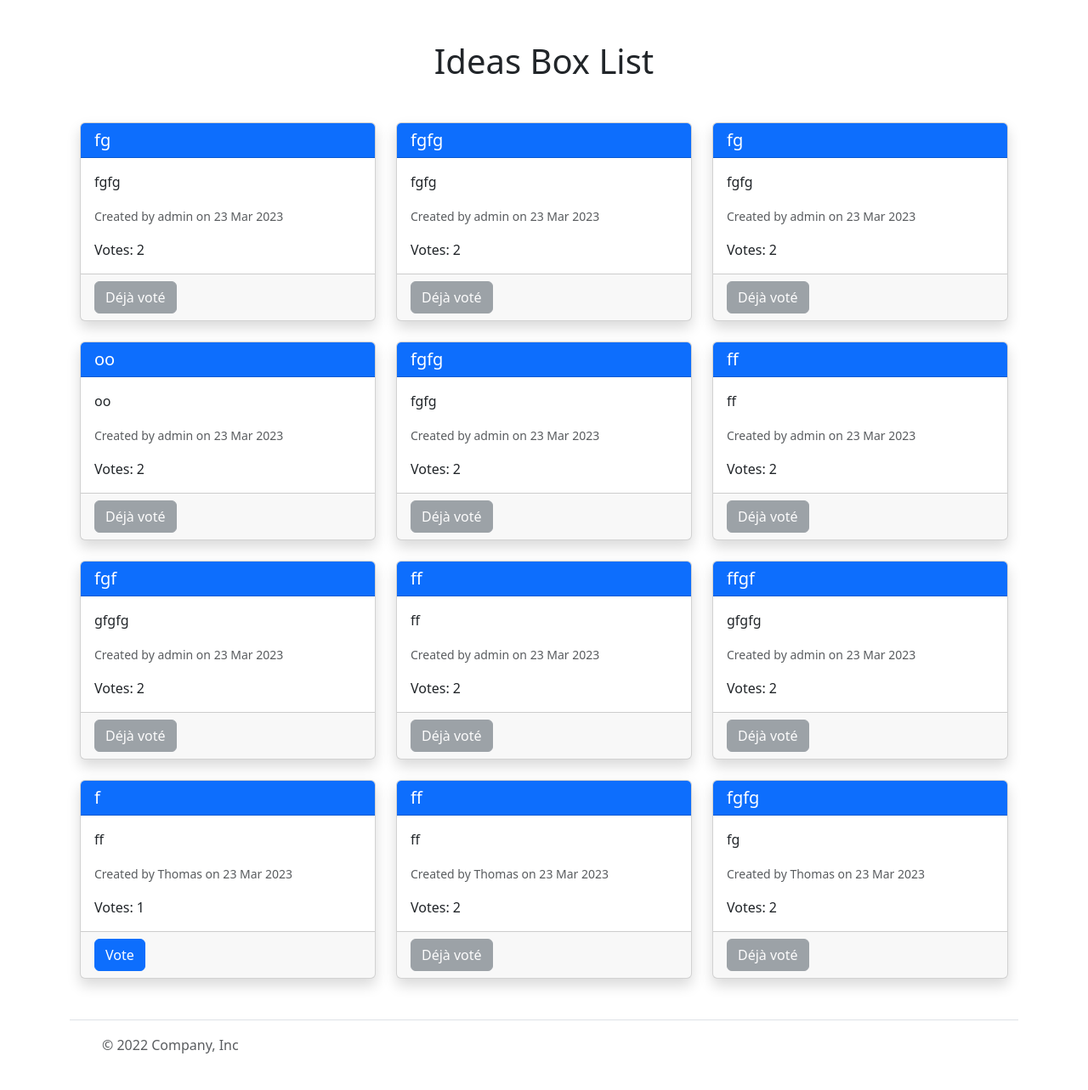
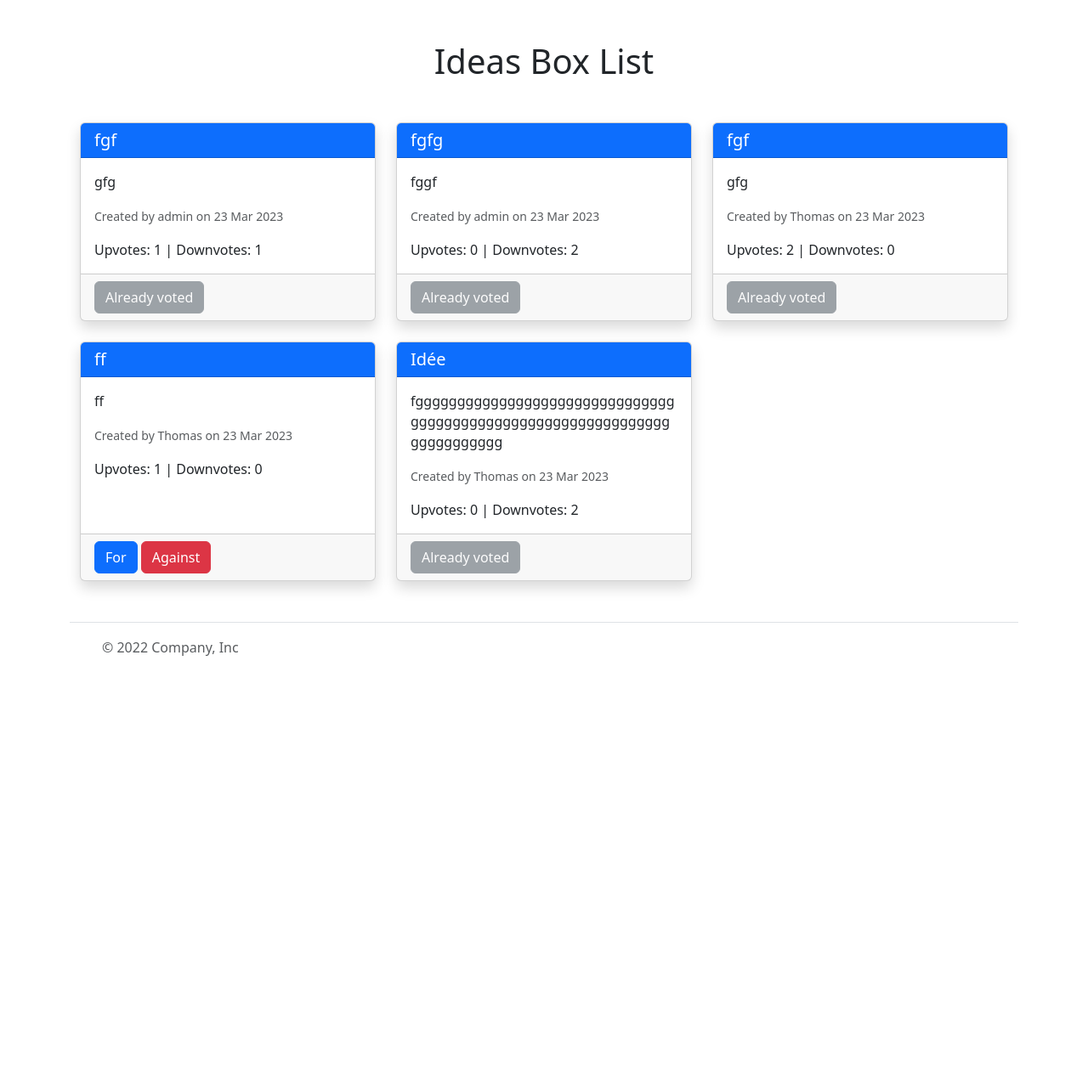
Before and after one commit to DonzerHD/Ideas_Box, a Django app: page /list_box/ in a window 1280 px wide. Shown: the part 113-1396 px from the top of the page at 85% size. After the commit the page ends 885 px from the top, so only its background shows below. Run offline with Django 4.2, Linux system fonts and the light colour scheme; a user stored in the database is signed in; data comes from the database, SQL or seed files in the repository.

```diff
--- a/requirements.txt
+++ b/requirements.txt
@@ -1,2 +1,3 @@
 django==4.1
 django-dotenv
+django-widget-tweaks
--- a/src/Ideas_box/settings.py
+++ b/src/Ideas_box/settings.py
@@ -40,6 +40,7 @@ INSTALLED_APPS = [
     "django.contrib.staticfiles",
     "authentication",
     "box",
+    "widget_tweaks",
 ]
 
 MIDDLEWARE = [
--- a/src/Ideas_box/urls.py
+++ b/src/Ideas_box/urls.py
@@ -26,5 +26,5 @@ urlpatterns = [
     path("register/", register, name="register"),
     path("create_box/", create_ideas_box, name="create_box"),
     path("list_box/", lists_box, name="list_box"),
-    path("vote/<int:box_id>/", vote, name="vote"),
+    path('vote/<int:box_id>/<str:vote_type>/', vote, name='vote'),
 ]
--- a/src/authentication/templates/authentication/login.html
+++ b/src/authentication/templates/authentication/login.html
@@ -5,6 +5,6 @@
 <form method="post" id="login-form">
     {{ form.as_p }}
     {% csrf_token %}
-<button type="submit" class="login-btn">Se connecter</button>
+<button type="submit" class="login-btn">Login</button>
 </form>
 {% endblock content %}
--- a/src/box/models.py
+++ b/src/box/models.py
@@ -8,11 +8,12 @@ class Ideas_Box(models.Model):
     description = models.TextField()
     createur = models.ForeignKey(User, on_delete=models.CASCADE)
     date = models.DateTimeField(auto_now_add=True)
-    votes = models.PositiveIntegerField(default=0)
+    upvotes = models.IntegerField(default=0)
+    downvotes = models.IntegerField(default=0)
 
 class Vote(models.Model):
     user = models.ForeignKey(User, on_delete=models.CASCADE)
     box = models.ForeignKey(Ideas_Box, on_delete=models.CASCADE)
-
+    vote_type = models.CharField(max_length=10, choices=[('upvote', 'Upvote'), ('downvote', 'Downvote')], default='upvote')
     class Meta:
         unique_together = ('user', 'box')
--- a/src/box/templates/box/list_box.html
+++ b/src/box/templates/box/list_box.html
@@ -16,20 +16,21 @@
           <div class="card-body">
             <p class="card-text">{{ box.description }}</p>
             <p class="card-text"><small class="text-muted">Created by {{ box.createur.username }} on {{ box.date|date:'d M Y' }}</small></p>
-            <p class="card-text">Votes: {{ box.votes }}</p>
+            <p class="card-text">Upvotes: {{ box.upvotes }} | Downvotes: {{ box.downvotes }}</p>
           </div>
           <div class="card-footer">
             {% if box.id in user_votes %}
-              <a class="btn btn-secondary disabled">Déjà voté</a>
+              <a class="btn btn-secondary disabled">Already voted</a>
             {% else %}
-              <a href="{% url 'vote' box.id %}" class="btn btn-primary">Vote</a>
+              <a href="{% url 'vote' box.id 'upvote' %}" class="btn btn-primary">For</a>
+              <a href="{% url 'vote' box.id 'downvote' %}" class="btn btn-danger">Against</a>
             {% endif %}
           </div>
         </div>
       </div>
     {% empty %}
       <div class="col-md-12 text-center">
-        <p>No ideas box found.</p>
+         <p>No ideas box found.</p>
       </div>
     {% endfor %}
   </div>
--- a/src/box/views.py
+++ b/src/box/views.py
@@ -34,14 +34,17 @@ def lists_box(request):
     return render(request, 'box/list_box.html', {'boxs': boxs, 'user_votes': user_votes})
 
 @login_required
-def vote(request, box_id):
+def vote(request, box_id, vote_type):
     box = get_object_or_404(Ideas_Box, id=box_id)
 
     try:
-        vote = Vote(user=request.user, box=box)
+        vote = Vote(user=request.user, box=box, vote_type=vote_type)
         vote.save()
 
-        box.votes += 1
+        if vote_type == 'upvote':
+            box.upvotes += 1
+        elif vote_type == 'downvote':
+            box.downvotes += 1
         box.save()
     except IntegrityError:
         pass
```
Also changed, not shown: src/box/templates/box/create_box.html (+17 -6 lines), src/templates/index.html (+16 -8 lines), src/box/migrations/0011_remove_ideas_box_votes_ideas_box_downvotes_and_more.py (added), src/db.sqlite3.
